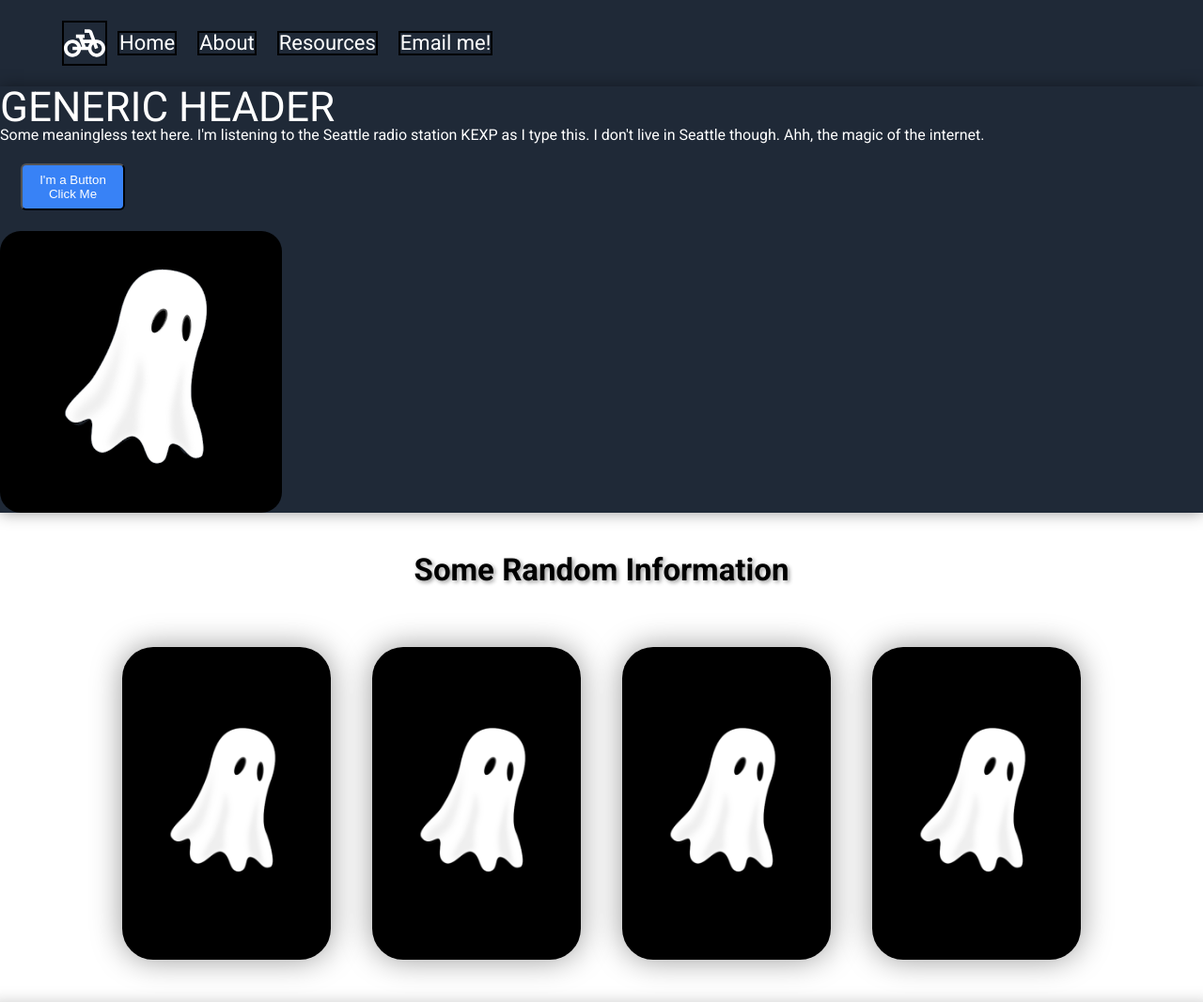
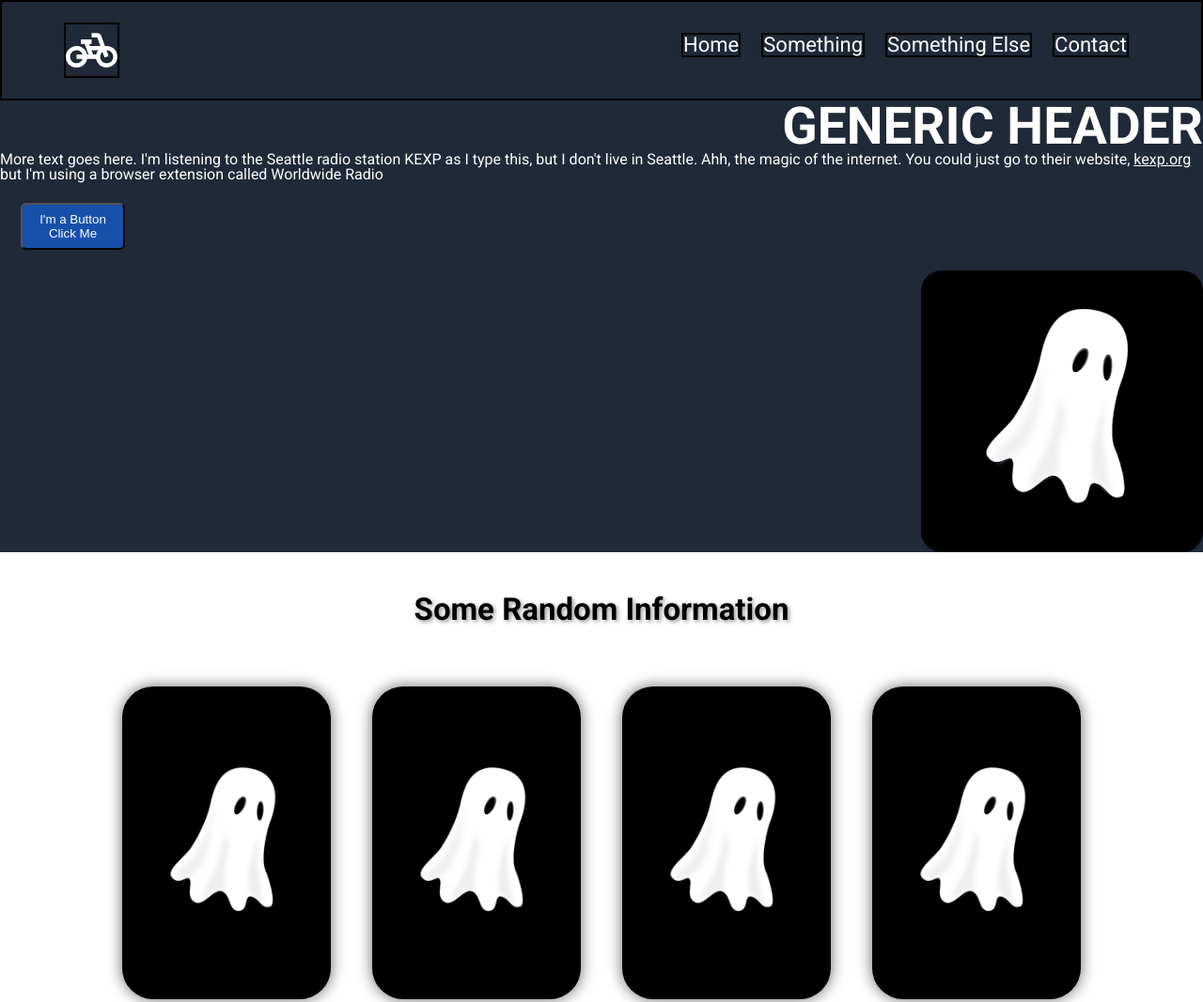
Before and after one commit to beeburrt/git_test, a plain HTML site: page index.html in a window 1280 px wide. Shown: the top 1067 px of the page at 94% size. Drawn offline with Linux system fonts and the light colour scheme.

Commit message:
Udate layout and Improve design

```diff
--- a/index.html
+++ b/index.html
@@ -13,21 +13,25 @@
   <body>
 
     <header class="header">
-      <img class="bike" src="images/pedal_bike_white_24dp.svg" alt="bicycle icon" width>
+      <img class="bike" src="images/pedal_bike_white_24dp.svg" alt="bicycle icon">
+
       <nav class="nav">
         <ul class="list">
-          <li class="link"><a href="">Home</a></li>
-          <li class="link"><a href="">About</a></li>
-          <li class="link"><a href="">Resources</a></li>
-          <li class="link"><a href="mailto:beeburrt@outlook.com">Email me!</a></li>
+          <li class="link"><a href="index.html">Home</a></li>
+          <li class="link"><a href="index.html">Something</a></li>
+          <li class="link"><a href="index.html">Something Else</a></li>
+          <li class="link"><a href="mailto:beeburrt@outlook.com">Contact</a></li>
         </ul>
       </nav>
     </header>
 
     <section class="hero">
       <h1 class="title">Generic Header</h1>
-      <p>Some meaningless text here. I'm listening to the Seattle radio station KEXP  as I type this. I don't live in Seattle though. Ahh, the magic of the internet.</p>
+
+      <p>More text goes here. I'm listening to the Seattle radio station KEXP  as I type this, but I don't live in Seattle. Ahh, the magic of the internet. You could just go to their website, <a href="https://www.kexp.org">kexp.org </a>but I'm using a browser extension called Worldwide Radio</a></p>
+
       <button class="button">I'm a Button<br>Click Me</button>
+
       <img class="ghost" src="images/sadGhost.png" alt="Cartoon-ish sad ghost">
     </section>
 
--- a/styles.css
+++ b/styles.css
@@ -55,9 +55,7 @@ table {
 */
 
 body {
-  display: flex;
   font-family: 'Roboto', sans-serif;
-  flex-direction: column;
   box-sizing: border-box;
 }
 
@@ -69,28 +67,65 @@ body {
   background-color: #1f2937;
   display: flex;
   padding: 22px 66px;
-  flex: 1;
+  flex: 1 1 100%;
+  border: 2px solid black;
+
 }
 
 .bike {
-  width: 44px;
-  height: 44px;
-  margin: 0;
+  width: 55px;
+  margin-right: auto;
   border: 2px solid black;
 }
 
 .list {
   display: flex;
-  flex-direction: row;
+}
 
+.list li {
+  display: flex;
+  align-self: flex-end;
 }
 
 .link {
   margin: 11px;
   align-items: flex-end;
   border: 2px solid black;
+}
+
+.hero {
+  color: white;
+  background-color: #1f2937;
+  display: flex;
+  flex-flow: column wrap;
+  align-items: end;
+}
+
+.title {
+  font-size: 55px;
+  text-transform: uppercase;
+  font-weight: 700;
+}
+
+.ghost {
+  width: 300px;
+  border-radius: 22px;
 
 }
+
+.button {
+  width: 111px;
+  color: white;
+  background-color: #1750ac;
+  padding: 8px;
+  border-radius: 6px;
+  margin: 22px;
+  align-self: flex-start;
+}
+
+/* ======================
+  Links
+======================= */
 
 a {
   text-decoration: none;
@@ -98,31 +133,13 @@ a {
   font-size: 22px;
 }
 
-.hero {
-  color: white;
-  background-color: #1f2937;
-  display: flex;
-  flex-flow: column wrap;
-  box-shadow: 0 0 1em rgba(0, 0, 0, 0.4);
+.hero a {
+  font-size: inherit;
+  text-decoration: underline;
 }
 
-.title {
-  font-size: 44px;
-  text-transform: uppercase;
-}
-
-.ghost {
-  width: 300px;
-  border-radius: 22px;
-}
-
-.button {
-  width: 111px;
-  color: white;
-  background-color: #3882f6;
-  padding: 8px;
-  border-radius: 6px;
-  margin: 22px;
+a:hover {
+  color: #3882f6;
 }
 
 /* =====================
@@ -158,7 +175,7 @@ a {
   border-radius: 33px;
   flex: 1 0 100%;
   align-items: center;
-  box-shadow: 0 0 1em rgba(0, 0, 0, 0.4);
+  box-shadow: 0 0 1rem rgba(0, 0, 0, .6);
   justify-content: center;
   border-collapse: collapse;
 }
@@ -189,8 +206,7 @@ a {
   display: flex;
   justify-content: center;
   align-items: center;
-  box-shadow: 0 0 1rem .6rem rgba(0, 0, 0, 0.2);
-
+  box-shadow: 0 0 1em rgba(0, 0, 0, 0.25);
 }
 
 blockquote {
@@ -216,7 +232,3 @@ blockquote {
   padding: 22px;
   flex-wrap: wrap;
 }
-
-a:hover {
-  color: #3882f6;
-}
```
